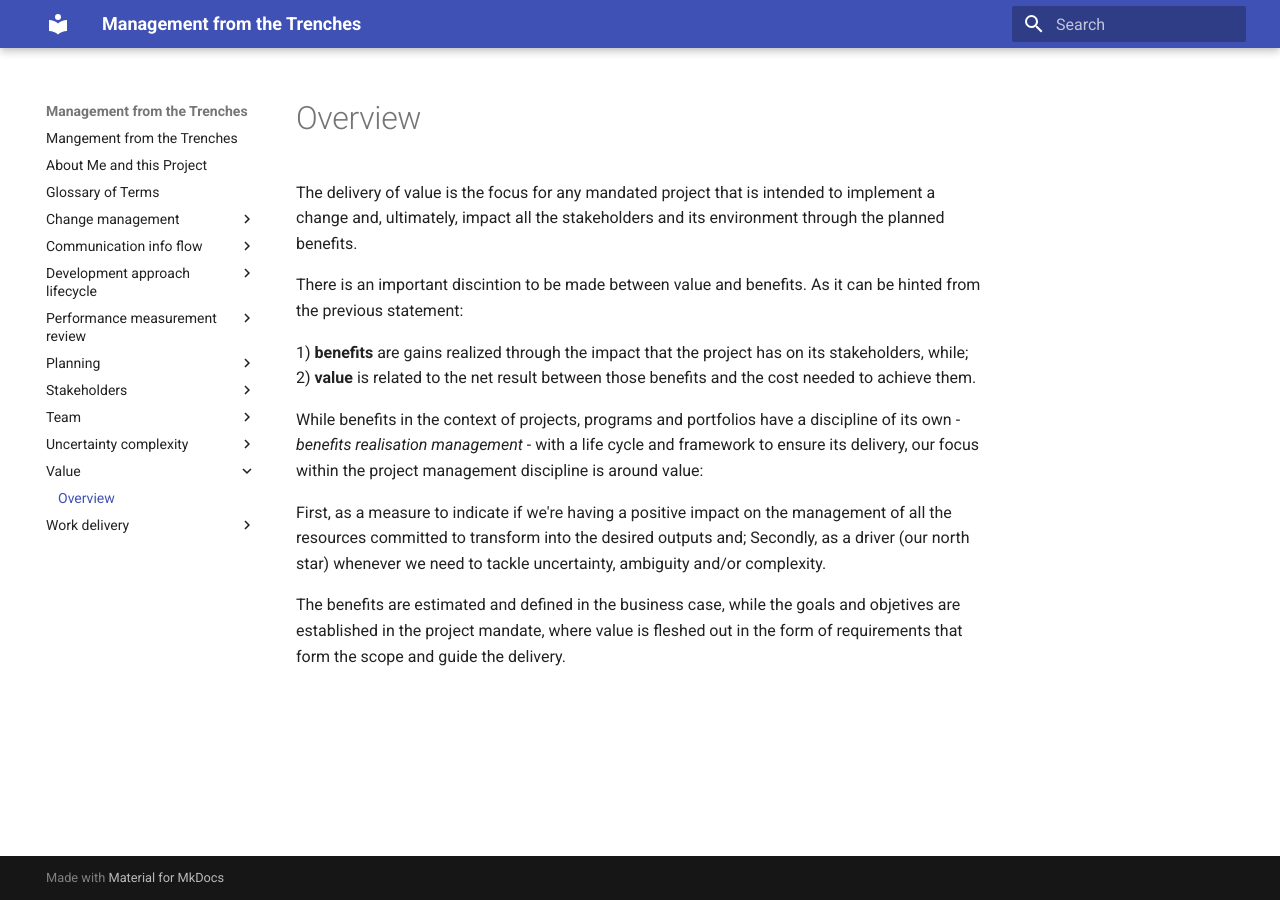
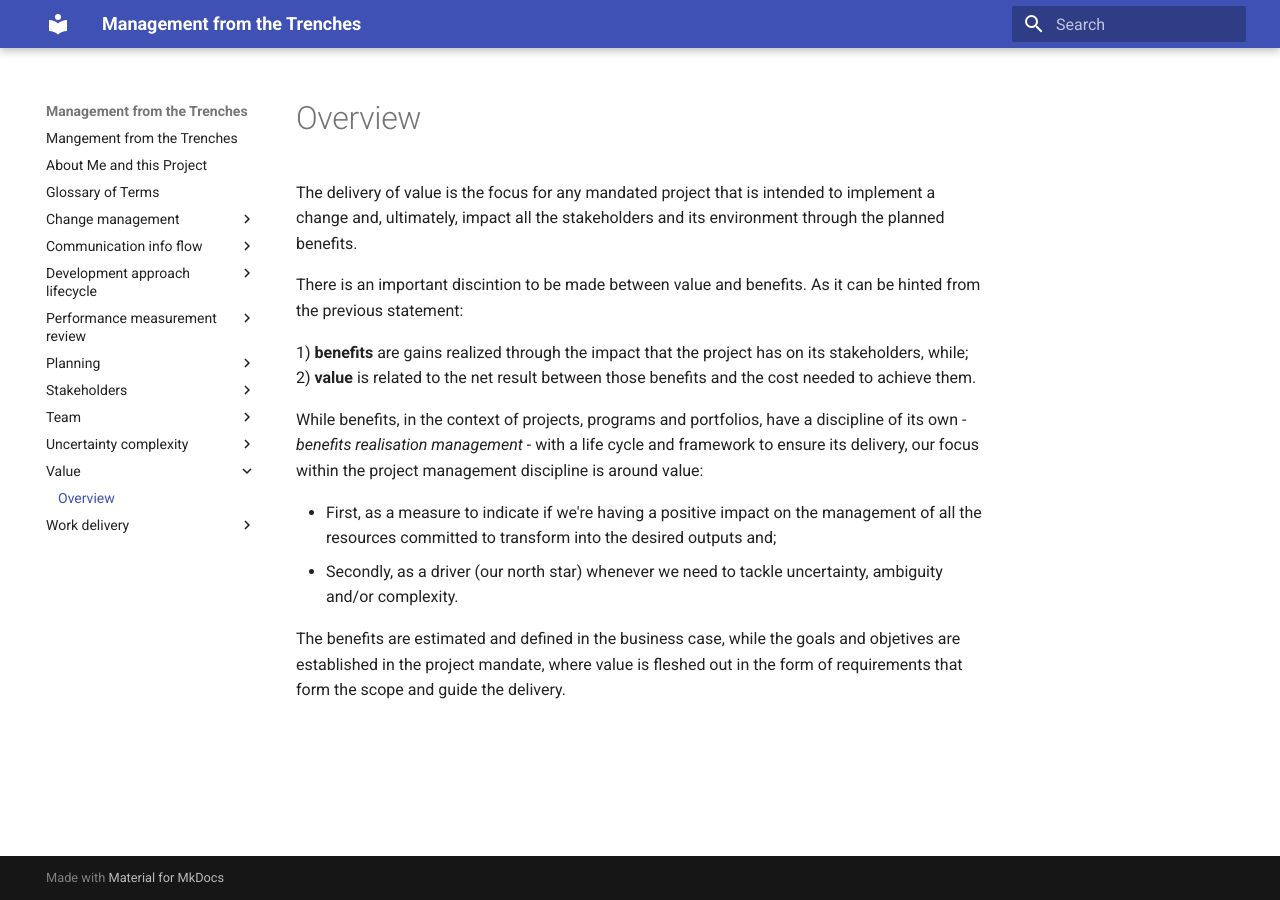
Before and after one commit to bmhash/bmhash.github.io, an MkDocs documentation site: the page built from docs/value/README.md, in a window 1280 px wide. Built offline with MkDocs 1.6.1 and Material for MkDocs 9.7.7, drawn with Linux system fonts in a browser that asks for light colours.

Commit message:
updated revision

```diff
--- a/docs/value/README.md
+++ b/docs/value/README.md
@@ -7,9 +7,9 @@ There is an important discintion to be made between value and benefits. As it ca
 1) **benefits** are gains realized through the impact that the project has on its stakeholders, while;
 2) **value** is related to the net result between those benefits and the cost needed to achieve them.
 
-While benefits in the context of projects, programs and portfolios have a discipline of its own - *benefits realisation management* - with a life cycle and framework to ensure its delivery, our focus within the project management discipline is around value:
+While benefits, in the context of projects, programs and portfolios, have a discipline of its own - *benefits realisation management* - with a life cycle and framework to ensure its delivery, our focus within the project management discipline is around value:
 
-First, as a measure to indicate if we're having a positive impact on the management of all the resources committed to transform into the desired outputs and;
-Secondly, as a driver (our north star) whenever we need to tackle uncertainty, ambiguity and/or complexity.
+- First, as a measure to indicate if we're having a positive impact on the management of all the resources committed to transform into the desired outputs and;
+- Secondly, as a driver (our north star) whenever we need to tackle uncertainty, ambiguity and/or complexity.
 
 The benefits are estimated and defined in the business case, while the goals and objetives are established in the project mandate, where value is fleshed out in the form of requirements that form the scope and guide the delivery.
```
Also changed, not shown: docs/AboutMe.md (+1 -1 lines).
